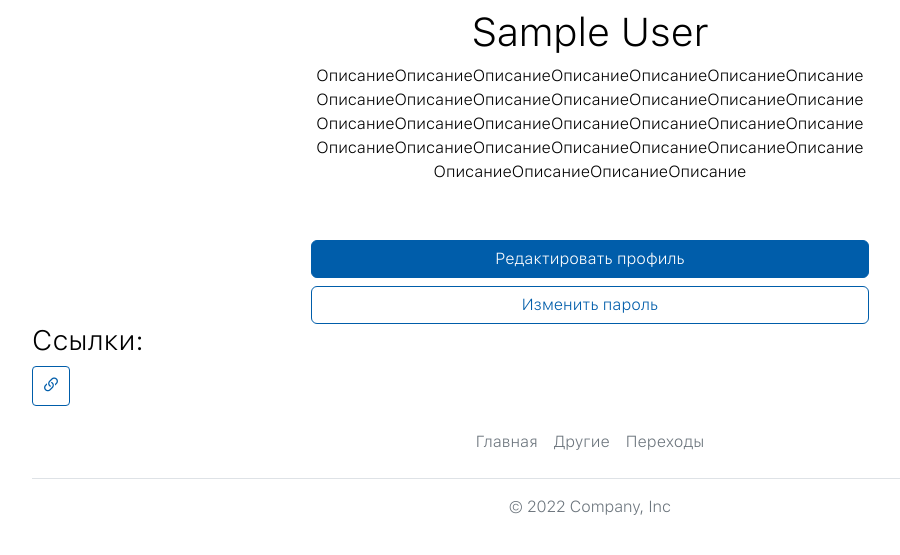
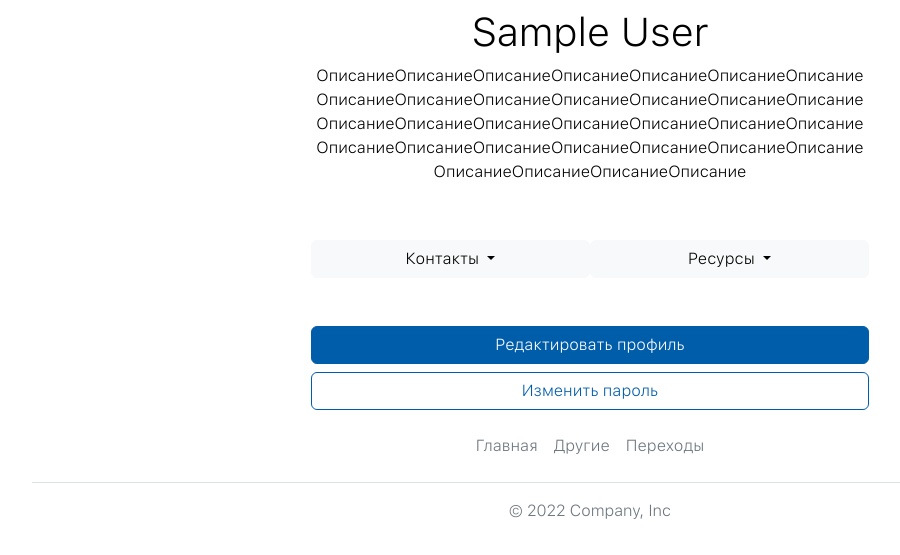
Before and after one commit to djsega1/YaCareer, a Django app: page /users/profile/ in a window 1280 px wide. Shown: the part 350-905 px from the top of the page, without its empty margins (50-950 px from the left). Before the commit the page ends 865 px from the top, so only its background shows below. Run offline with Django 4.2, Linux system fonts and the light colour scheme; the visitor is signed in with stand-in values (Sample User, id 1); data that the repository does not hold is empty; some libraries are stand-ins or nearby versions.

Commit message:
Profile hmtl

```diff
--- a/yacareer/templates/users/includes/card_of_user.html
+++ b/yacareer/templates/users/includes/card_of_user.html
@@ -20,3 +20,131 @@
     <p class="text-break text-center mb-2">ОписаниеОписаниеОписаниеОписаниеОписаниеОписаниеОписаниеОписаниеОписаниеОписаниеОписаниеОписаниеОписаниеОписаниеОписаниеОписаниеОписаниеОписаниеОписаниеОписаниеОписаниеОписаниеОписаниеОписаниеОписаниеОписаниеОписаниеОписаниеОписаниеОписаниеОписаниеОписание</p>
   </div>
 </div>
+<div class="d-flex flex-row">
+  <div class="dropdown w-50">
+    <button class="btn btn-light dropdown-toggle w-100" type="button" id="dropdownMenuButton1" data-bs-toggle="dropdown" aria-expanded="false">
+      Контакты
+    </button>
+    <ul class="dropdown-menu w-100" aria-labelledby="dropdownMenuButton1">
+      <li><a class="dropdown-item text-center" href="#">Действие</a></li>
+      <li>
+        <a type="button"
+          class="dropdown-item text-center"
+          data-bs-toggle="modal"
+          data-bs-target="#modal-contacts"
+          href="#"
+        >Добавить контакт</a>
+      </li>
+    </ul>
+  </div>
+  <div class="dropdown w-50">
+    <button class="btn btn-light dropdown-toggle w-100" type="button" id="dropdownMenuButton1" data-bs-toggle="dropdown" aria-expanded="false">
+      Ресурсы
+    </button>
+    <ul class="dropdown-menu w-100" aria-labelledby="dropdownMenuButton1">
+      <li><a class="dropdown-item text-center" href="#">Действие</a></li>
+      <li>
+        <a type="button"
+          class="dropdown-item text-center"
+          data-bs-toggle="modal"
+          data-bs-target="#modal-links"
+          href="#"
+        >Добавить ресурс</a>
+      </li>
+    </ul>
+  </div>
+</div>
+
+<div
+  class="modal fade"
+  id="modal-links"
+  tabindex="-1"
+  aria-labelledby="ProfileLinks"
+  aria-hidden="true"
+>
+  <div class="modal-dialog modal-xl">
+    <div class="modal-content">
+      <div class="modal-header bg-primary text-white">
+        <h5 class="modal-title" id="ProfileLinks">
+          Изменение ссылок
+        </h5>
+        <button
+          type="button"
+          class="btn-close"
+          data-bs-dismiss="modal"
+          aria-label="Close"
+        ></button>
+      </div>
+      <div class="modal-body">
+        <form method="post">
+          {% csrf_token %}
+          {% for field in linksform %}
+            {% include "users/includes/form.html" %}
+          {% endfor %}
+          <button type="submit" class="btn btn-primary mt-2">Создать</button>
+        </form>
+
+        {% for link in user.links.all %}
+          <form method="post">
+            {% csrf_token %}
+            <a
+              class="fs-6 text-primary"
+              href="{{ link.slug }}"
+            >
+              <i class="{{ link.service.bootstrap_icon }}"></i>
+              {{ link.service }}
+            </a>
+            <button type="submit" class="btn btn-outline-primary btn-sm"><i class="bi bi-trash"></i></button>
+          </form>
+        {% endfor %}
+      </div>
+    </div>
+  </div>
+</div>
+
+<div
+  class="modal fade"
+  id="modal-contacts"
+  tabindex="-1"
+  aria-labelledby="ProfileContacts"
+  aria-hidden="true"
+>
+  <div class="modal-dialog modal-xl">
+    <div class="modal-content">
+      <div class="modal-header bg-primary text-white">
+        <h5 class="modal-title" id="ProfileContacts">
+          Изменение ссылок
+        </h5>
+        <button
+          type="button"
+          class="btn-close"
+          data-bs-dismiss="modal"
+          aria-label="Close"
+        ></button>
+      </div>
+      <div class="modal-body">
+        <form method="post">
+          {% csrf_token %}
+          {% for field in linksform %}
+            {% include "users/includes/form.html" %}
+          {% endfor %}
+          <button type="submit" class="btn btn-primary mt-2">Создать</button>
+        </form>
+
+        {% for link in user.links.all %}
+          <form method="post">
+            {% csrf_token %}
+            <a
+              class="fs-6 text-primary"
+              href="{{ link.slug }}"
+            >
+              <i class="{{ link.service.bootstrap_icon }}"></i>
+              {{ link.service }}
+            </a>
+            <button type="submit" class="btn btn-outline-primary btn-sm"><i class="bi bi-trash"></i></button>
+          </form>
+        {% endfor %}
+      </div>
+    </div>
+  </div>
+</div>
--- a/yacareer/templates/users/profile.html
+++ b/yacareer/templates/users/profile.html
@@ -8,7 +8,7 @@
   {% include "users/includes/card_of_user.html" %}
   <button
     type="button"
-    class="btn btn-primary mb-2"
+    class="btn btn-primary mt-5 mb-2"
     data-bs-toggle="modal"
     data-bs-target="#modal-profile"
   >
@@ -49,71 +49,6 @@
   </div>
 </div>
 
-<h3>Ссылки:</h3>
-{% for link in user.links.all %}
-  <a
-    class="fs-6 text-primary"
-    href="{{ link.slug }}"
-  >
-    <i class="{{ link.service.bootstrap_icon }}"></i>
-    {{ link.service }};
-  </a>
-{% endfor %}
-
-<button
-  type="button"
-  class="btn btn-outline-primary btn-sm"
-  data-bs-toggle="modal"
-  data-bs-target="#modal-links"
-><i class="bi bi-link-45deg"></i></button>
-
-<div
-  class="modal fade"
-  id="modal-links"
-  tabindex="-1"
-  aria-labelledby="ProfileLinks"
-  aria-hidden="true"
->
-  <div class="modal-dialog modal-xl">
-    <div class="modal-content">
-      <div class="modal-header bg-primary text-white">
-        <h5 class="modal-title" id="ProfileLinks">
-          Изменение ссылок
-        </h5>
-        <button
-          type="button"
-          class="btn-close"
-          data-bs-dismiss="modal"
-          aria-label="Close"
-        ></button>
-      </div>
-      <div class="modal-body">
-        <form method="post">
-          {% csrf_token %}
-          {% for field in linksform %}
-            {% include "users/includes/form.html" %}
-          {% endfor %}
-          <button type="submit" class="btn btn-primary mt-2">Создать</button>
-        </form>
-
-        {% for link in user.links.all %}
-          <form method="post">
-            {% csrf_token %}
-            <a
-              class="fs-6 text-primary"
-              href="{{ link.slug }}"
-            >
-              <i class="{{ link.service.bootstrap_icon }}"></i>
-              {{ link.service }}
-            </a>
-            <button type="submit" class="btn btn-outline-primary btn-sm"><i class="bi bi-trash"></i></button>
-          </form>
-        {% endfor %}
-      </div>
-    </div>
-  </div>
-</div>
-
 
 
 
```
